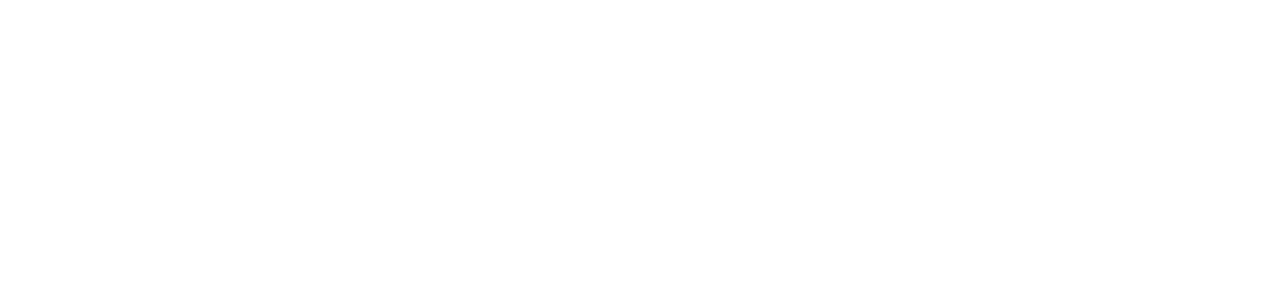
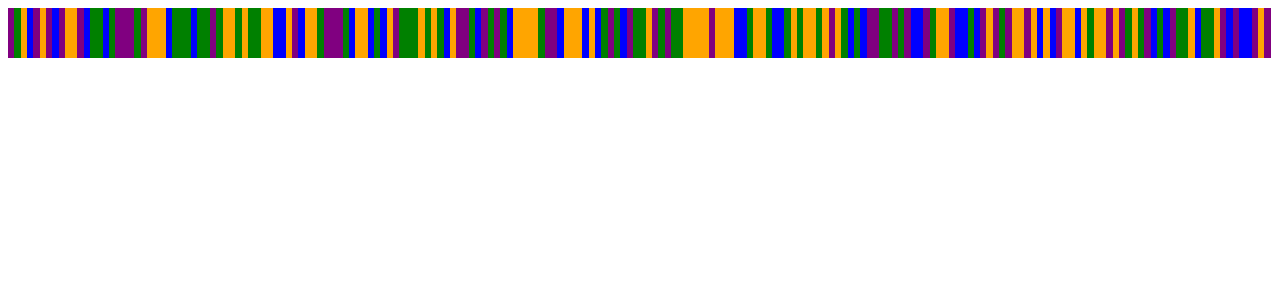
Before and after one commit to SudoSweatLord/same-game, a React (Create React App) app: page / in a window 1280 px wide. Shown: the top 300 px of the page. Built offline with nearby package versions, Linux system fonts and the light colour scheme; the HTML template or start-up script is replaced by a standard one.

Commit message:
fix: tile grid showcase working

```diff
--- a/src/App.js
+++ b/src/App.js
@@ -1,4 +1,5 @@
 import { useEffect, useState } from "react";
+import "./index.css";
 // grid
 const width = 20;
 const height = 10;
@@ -24,7 +25,22 @@ const App = () => {
 
   return (
     <div className="app">
-      <div className="game"></div>
+      {grid.map((tile, index) => (
+        <div
+          key={index}
+          className="game"
+          style={
+            {
+              display: "flex",
+              flexWrap: "wrap",
+              width: "50px",
+              height: "50px",
+              // display: "inline-block",
+              backgroundColor: tile,
+            }
+          }
+        ></div>
+      ))}
     </div>
   );
 };
--- a/src/index.css
+++ b/src/index.css
@@ -1,16 +1,17 @@
 .app {
   display: flex;
+  /* padding: 300px; */
 }
-.game {
+/* .game {
   display: flex;
-  flex-direction: column;
-  align-items: center;
-  justify-content: center;
-  width: 2000px;
-  height: 1000px;
+  flex-wrap: wrap;
+  width: 1000px;
+  height: 500px;
 }
 
-.game image {
-  width: 10px;
-  height: 10px;
-}
+.game img {
+  width: 50px;
+  height: 50px;
+  display: inline-block;
+  background-color: tile;
+} */
```
